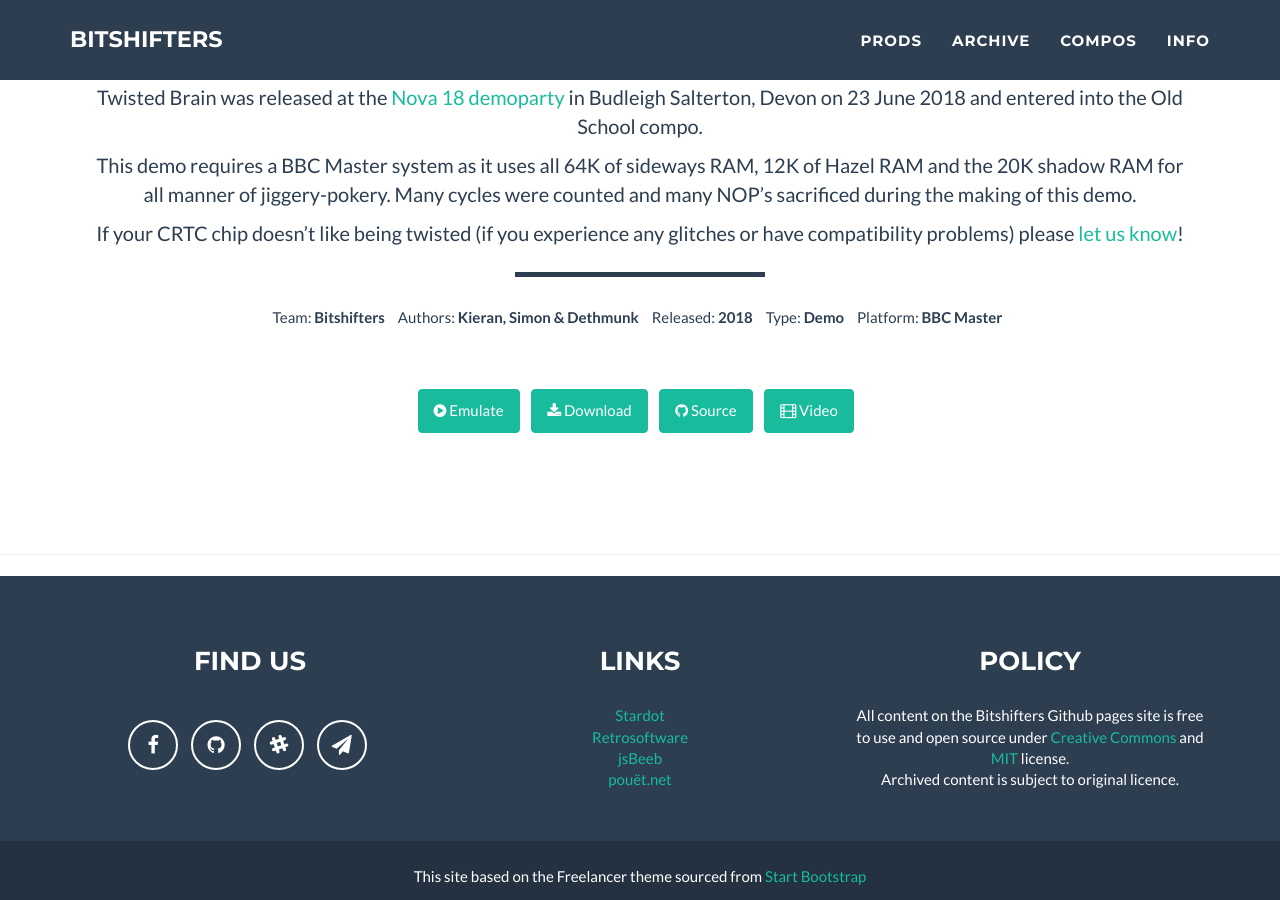
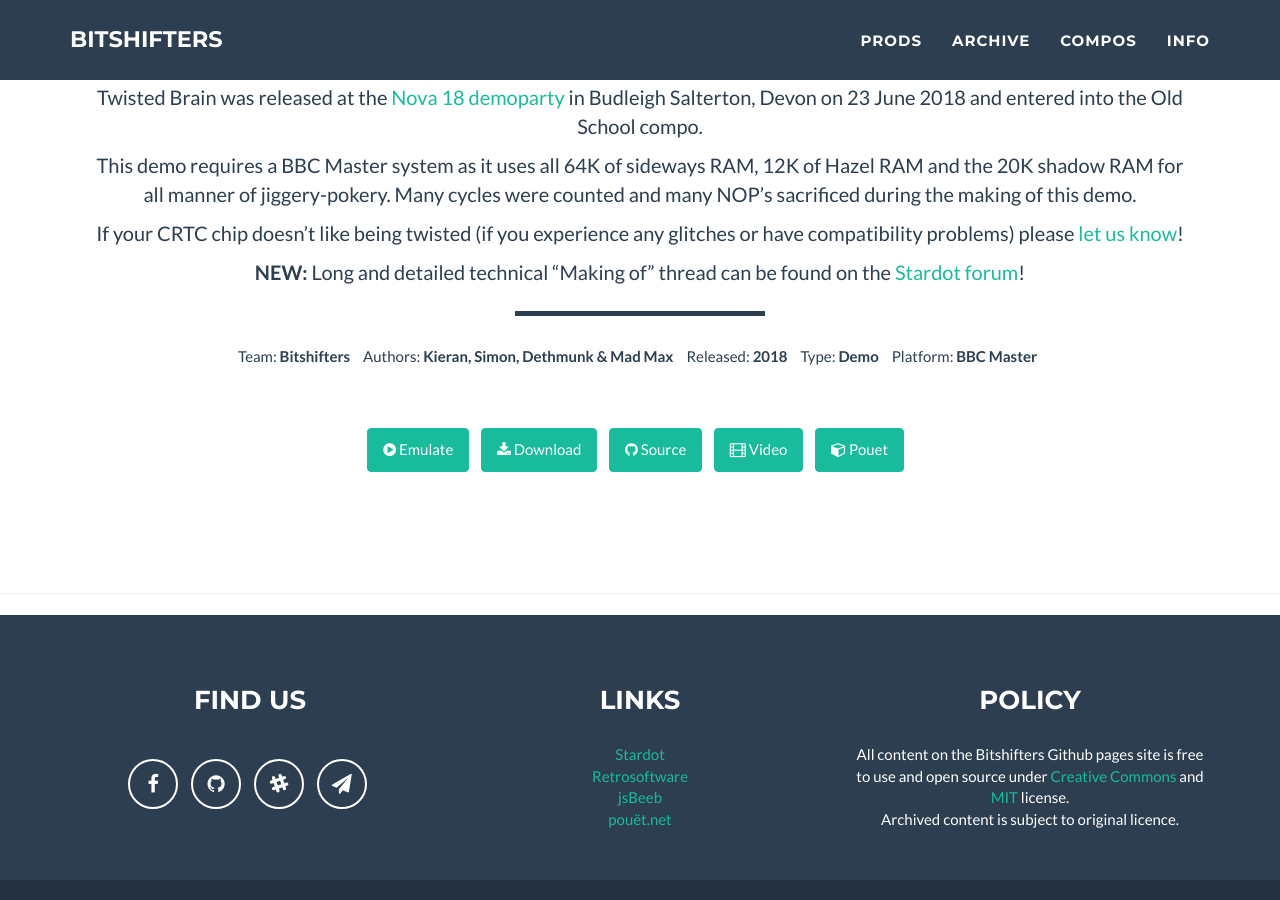
Before and after one commit to bitshifters/bitshifters.github.io, a Jekyll site: the page built from _posts/prods/2018-06-23-bs-twisted-brain.md, in a window 1280 px wide and 900 px high, scrolled down 975 px. Built offline with Jekyll 4.4.1, drawn with Linux system fonts in a browser that asks for light colours.

Commit message:
Updated Twisted Brain post
With a couple of new links

```diff
--- a/_posts/prods/2018-06-23-bs-twisted-brain.md
+++ b/_posts/prods/2018-06-23-bs-twisted-brain.md
@@ -6,14 +6,14 @@
 title: TWISTED BRAIN
 img: bs-twisted-brain.png
 alt: image-alt
-authors: Kieran, Simon & Dethmunk
+authors: Kieran, Simon, Dethmunk & Mad Max
 team: Bitshifters
 year: 2018
 type: Demo
 platform: BBC Master
 download: bs-twisted.ssd
 source: https://github.com/bitshifters/twisted-brain
-pouet:
+pouet: http://www.pouet.net/prod.php?which=76621
 video: https://youtu.be/faWEqWaoA8A
 
 
@@ -29,3 +29,5 @@
 This demo requires a BBC Master system as it uses all 64K of sideways RAM, 12K of Hazel RAM and the 20K shadow RAM for all manner of jiggery-pokery. Many cycles were counted and many NOP's sacrificed during the making of this demo.
 
 If your CRTC chip doesn't like being twisted (if you experience any glitches or have compatibility problems) please [let us know](https://bitshifters.github.io/info.html)!
+
+**NEW:** Long and detailed technical "Making of" thread can be found on the [Stardot forum](https://stardot.org.uk/forums/viewtopic.php?f=53&t=15300)!
```
